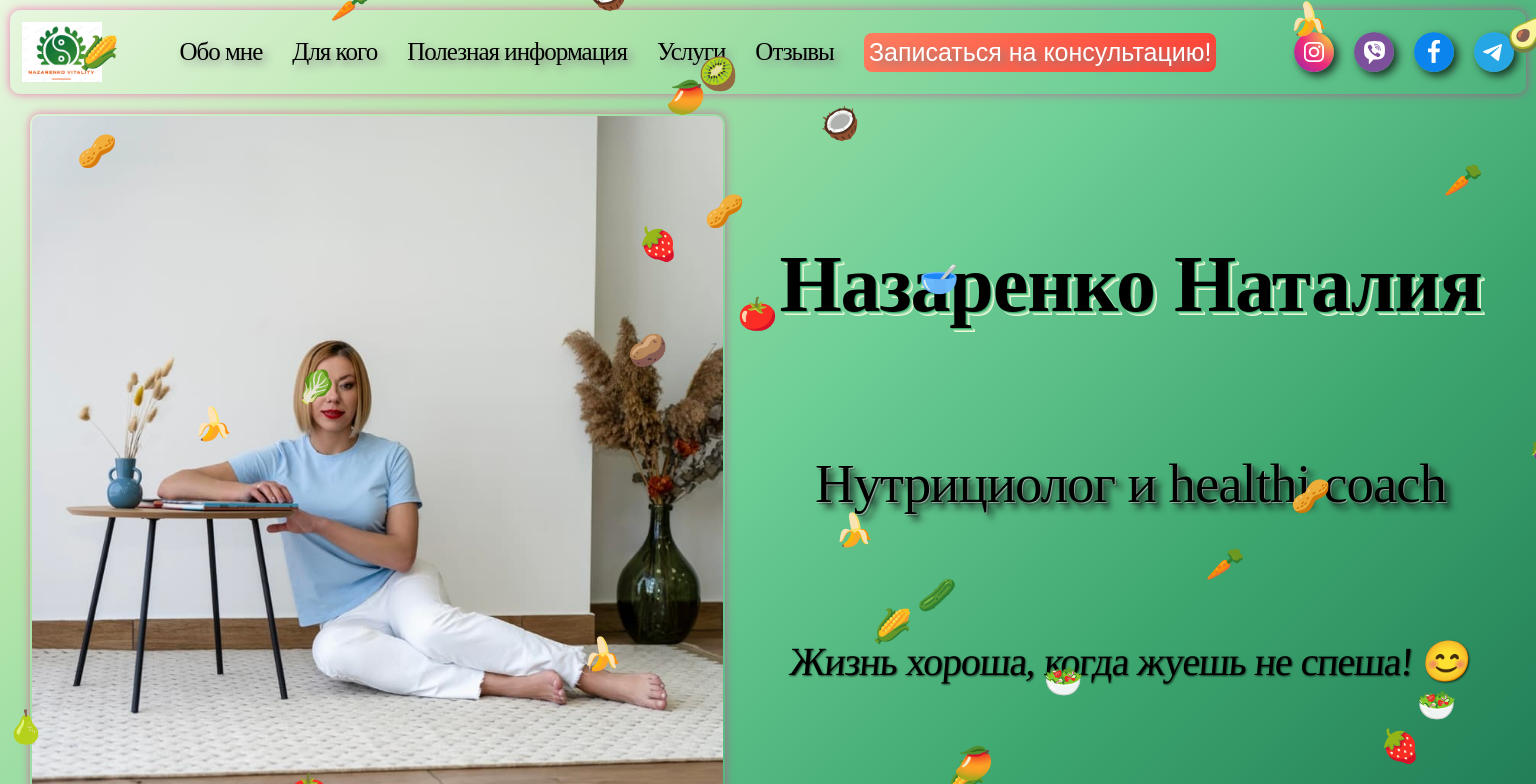
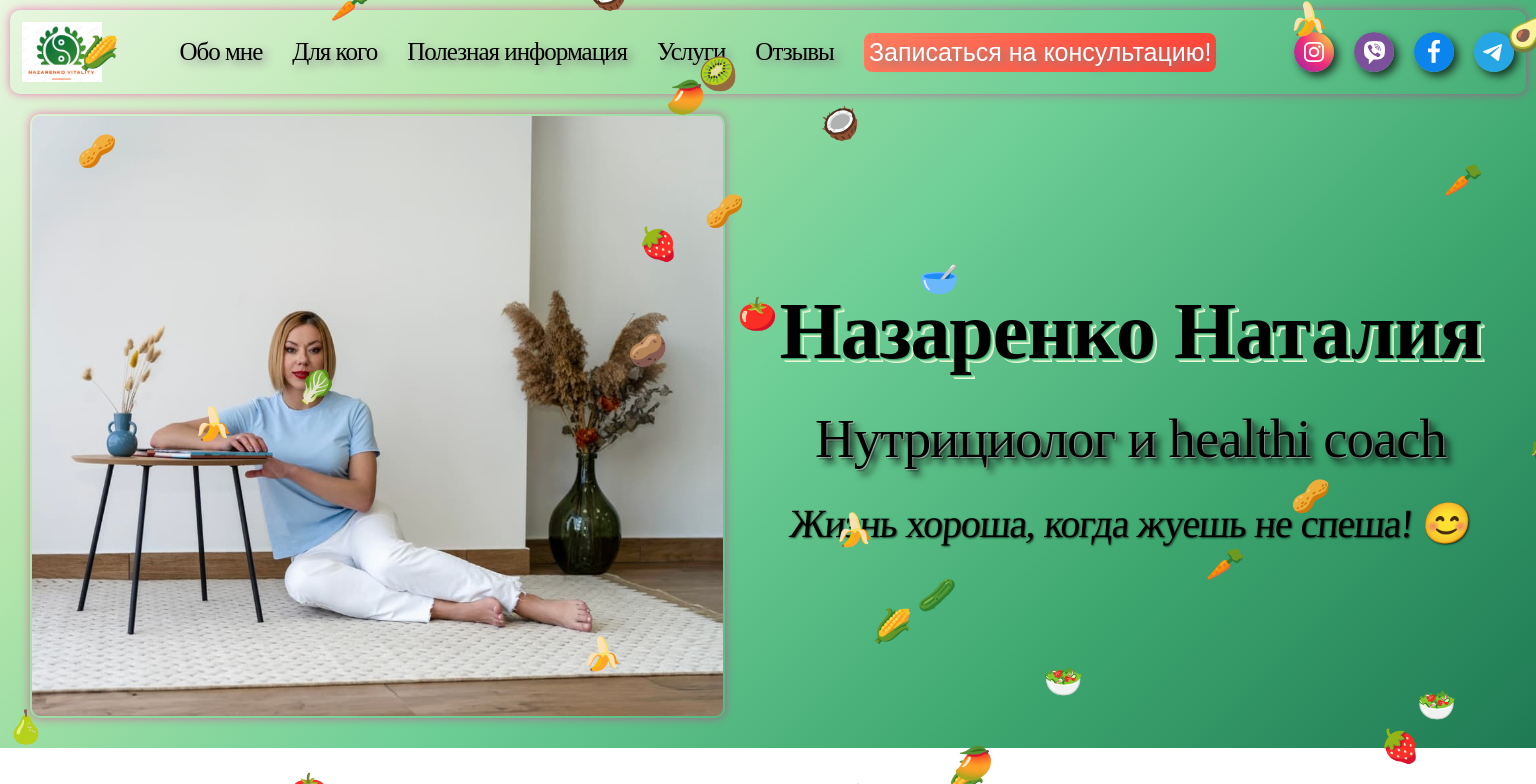
Before and after one commit to costiantynsnaider35/nazarenko.vitality, a React (Vite) app: page / in a window 1536 px wide. Shown: the top 784 px of the page. Built offline with nearby package versions, Linux system fonts and the light colour scheme.

Commit message:
Update Home.module.css

```diff
--- a/src/components/Home/Home.module.css
+++ b/src/components/Home/Home.module.css
@@ -4,15 +4,16 @@
   align-items: center;
   justify-content: center;
   padding: 10px 0;
+  gap: 20px;
   width: auto;
 }
 .homeTitle {
   display: flex;
   flex-direction: column;
   align-items: center;
-  justify-content: space-evenly;
+  justify-content: flex-start;
+  gap: 30px;
   width: 351px;
-  height: 300px;
   z-index: 2;
 }
 .homeImg {
@@ -54,11 +55,10 @@
   }
   .homeTitle {
     width: 744px;
-    height: 400px;
   }
   .homeImg {
     width: 744px;
-    height: 400px;
+    height: 440px;
     object-fit: cover;
     object-position: 10% 65%;
   }
@@ -84,11 +84,14 @@
   }
   .homeImg {
     width: 691px;
-    height: 691px;
+    height: 600px;
   }
   .homeTitle {
     width: 751px;
-    height: 691px;
+    display: flex;
+    flex-direction: column;
+    align-items: center;
+    justify-content: center;
   }
   .homeTitle h1 {
     font-size: 80px;
```
